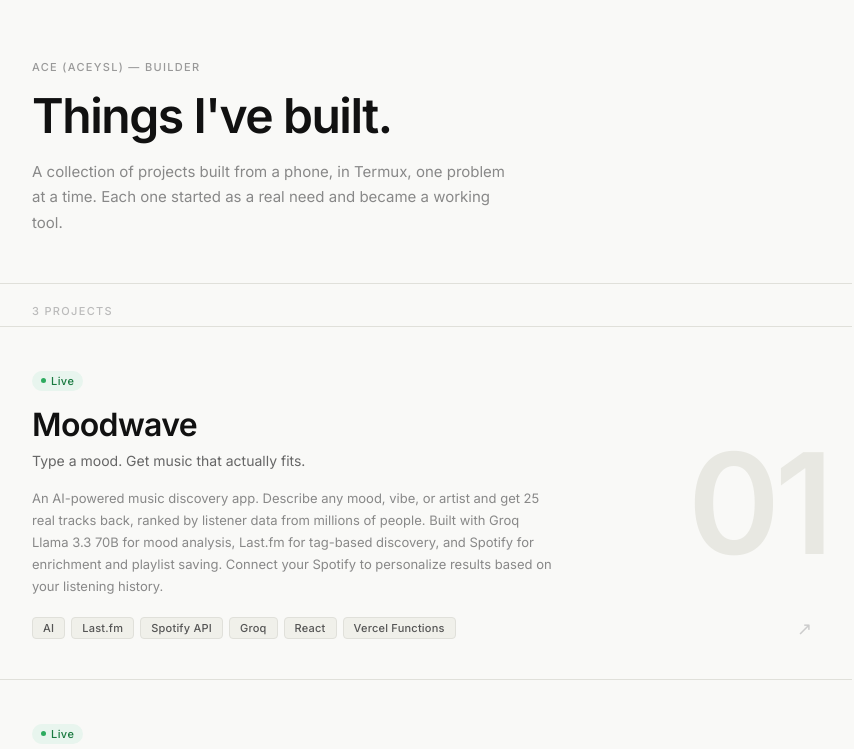
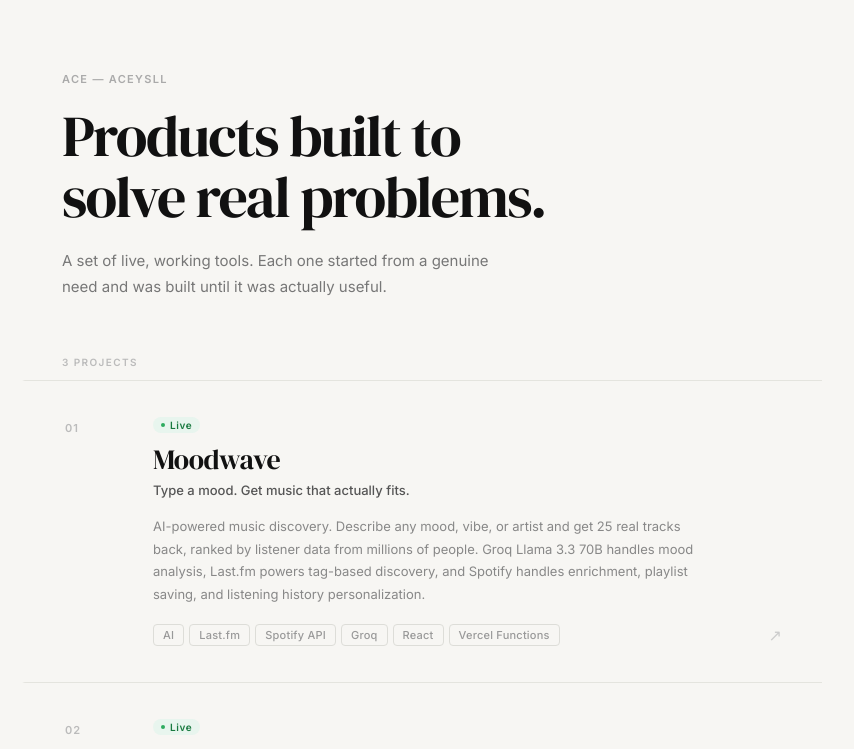
Before and after one commit to aceysll/portfolio, a React (Vite) app: page / in a window 1280 px wide. Shown: the top 749 px of the page, without its empty margins (218-1072 px from the left). Built offline with nearby package versions, Linux system fonts and the light colour scheme.

Commit message:
feat: animated portfolio with scroll reveals, staggered load, expand on click

```diff
--- a/src/App.jsx
+++ b/src/App.jsx
@@ -1,11 +1,11 @@
-import React from "react";
+import React, { useState, useEffect, useRef } from "react";
 
 const projects = [
   {
     id: 1,
     name: "Moodwave",
     tagline: "Type a mood. Get music that actually fits.",
-    description: "An AI-powered music discovery app. Describe any mood, vibe, or artist and get 25 real tracks back, ranked by listener data from millions of people. Built with Groq Llama 3.3 70B for mood analysis, Last.fm for tag-based discovery, and Spotify for enrichment and playlist saving. Connect your Spotify to personalize results based on your listening history.",
+    description: "AI-powered music discovery. Describe any mood, vibe, or artist and get 25 real tracks back, ranked by listener data from millions of people. Groq Llama 3.3 70B handles mood analysis, Last.fm powers tag-based discovery, and Spotify handles enrichment, playlist saving, and listening history personalization.",
     tags: ["AI", "Last.fm", "Spotify API", "Groq", "React", "Vercel Functions"],
     url: "https://moodwave-v3.vercel.app",
     status: "Live",
@@ -14,7 +14,7 @@ const projects = [
     id: 2,
     name: "Chopbot",
     tagline: "Upload a video. Get a reshuffled version back.",
-    description: "A browser-based video reshuffler. Upload any video, pick a clip length, and the app automatically chops it into equal segments, randomises their order, and stitches them into a new video for download. All processing happens client-side using FFmpeg.wasm, no server involved.",
+    description: "Browser-based video reshuffler. Upload any video, pick a clip length, and it chops the footage into segments, randomises the order, and stitches a new video ready for download. All processing runs entirely client-side via FFmpeg.wasm. No uploads, no server, no waiting.",
     tags: ["FFmpeg.wasm", "Video Processing", "React", "Client-side"],
     url: "https://chopbot.vercel.app",
     status: "Live",
@@ -22,66 +22,237 @@ const projects = [
   {
     id: 3,
     name: "Tailr",
-    tagline: "Paste your CV. Get a version that actually fits the job.",
-    description: "An AI-powered CV tailoring tool. Upload or paste your CV, add the job description, and Tailr rewrites your bullets to match the role and generates a cover letter. Download a polished, designed PDF ready to send. Built with Groq Llama 3.3 70B and pdf.js for CV extraction. 3 free tailorings per day.",
+    tagline: "Paste your CV. Get a version built for the job.",
+    description: "AI-powered CV tailoring. Upload or paste a CV, add the job description, and Tailr rewrites the bullets to match the role and generates a cover letter. The output is a polished, typeset PDF designed to stand out. Powered by Groq Llama 3.3 70B with pdf.js for document extraction.",
     tags: ["AI", "Groq", "pdf.js", "React", "Vercel Functions"],
     url: "https://usetailr.vercel.app",
     status: "Live",
   },
 ];
 
-function ProjectCard({ project, index }) {
-  const [hovered, setHovered] = React.useState(false);
+function useInView(options = {}) {
+  const ref = useRef(null);
+  const [inView, setInView] = useState(false);
+  useEffect(() => {
+    const el = ref.current;
+    if (!el) return;
+    const observer = new IntersectionObserver(([entry]) => {
+      if (entry.isIntersecting) { setInView(true); observer.disconnect(); }
+    }, { threshold: 0.1, ...options });
+    observer.observe(el);
+    return () => observer.disconnect();
+  }, []);
+  return [ref, inView];
+}
+
+function AnimatedCard({ project, index, globalDelay }) {
+  const [ref, inView] = useInView();
+  const [hovered, setHovered] = useState(false);
+  const [expanded, setExpanded] = useState(false);
+
+  const handleClick = (e) => {
+    e.preventDefault();
+    setExpanded(prev => !prev);
+  };
+
   return (
-    <a href={project.url} target="_blank" rel="noopener noreferrer"
-      onMouseEnter={() => setHovered(true)} onMouseLeave={() => setHovered(false)}
-      style={{ display: "block", position: "relative", padding: "40px", borderTop: "1px solid #e0e0da", transition: "background 0.2s", background: hovered ? "#f2f2ee" : "transparent", overflow: "hidden", cursor: "pointer" }}>
-      <div style={{ position: "absolute", right: 24, top: "50%", transform: "translateY(-50%)", fontSize: "clamp(80px, 14vw, 140px)", fontWeight: 600, color: "#e8e8e2", lineHeight: 1, userSelect: "none", pointerEvents: "none", letterSpacing: "-0.04em" }}>
+    <div
+      ref={ref}
+      style={{
+        opacity: inView ? 1 : 0,
+        transform: inView ? "translateY(0)" : "translateY(28px)",
+        transition: `opacity 0.6s ease ${globalDelay + index * 0.1}s, transform 0.6s ease ${globalDelay + index * 0.1}s`,
+      }}
+    >
+      <div
+        onMouseEnter={() => setHovered(true)}
+        onMouseLeave={() => setHovered(false)}
+        style={{
+          borderTop: "1px solid #e4e4de",
+          borderLeft: hovered || expanded ? "3px solid #c8a84b" : "3px solid transparent",
+          background: hovered || expanded ? "#f2f1ee" : "transparent",
+          transition: "background 0.3s ease, border-left 0.25s ease",
+          cursor: "pointer",
+        }}
+      >
+        {/* Main card row */}
+        <div
+          onClick={handleClick}
+          style={{ padding: "36px 40px", display: "flex", gap: 40, alignItems: "flex-start" }}
+        >
+          {/* Index */}
+          <div style={{ flexShrink: 0, width: 48, paddingTop: 4 }}>
+            <div style={{ fontSize: 11, fontWeight: 600, color: "#bbb", letterSpacing: "0.08em", fontFamily: "'Inter', sans-serif" }}>
               {String(index + 1).padStart(2, "0")}
             </div>
-      <div style={{ display: "inline-flex", alignItems: "center", gap: 5, marginBottom: 16, padding: "3px 9px", borderRadius: 20, background: "#e8f5ee", fontSize: 11, fontWeight: 500, color: "#1a7a40", letterSpacing: "0.04em" }}>
-        <span style={{ width: 5, height: 5, borderRadius: "50%", background: "#2dab5f", display: "inline-block" }} />
+          </div>
+
+          {/* Content */}
+          <div style={{ flex: 1, minWidth: 0 }}>
+            <div style={{ display: "flex", alignItems: "center", gap: 10, marginBottom: 10 }}>
+              <span style={{ display: "inline-flex", alignItems: "center", gap: 5, padding: "2px 8px", borderRadius: 20, background: "#e8f5ee", fontSize: 10, fontWeight: 600, color: "#1a7a40", letterSpacing: "0.06em" }}>
+                <span style={{ width: 4, height: 4, borderRadius: "50%", background: "#2dab5f", display: "inline-block" }} />
                 {project.status}
+              </span>
             </div>
-      <div style={{ fontSize: "clamp(22px, 5vw, 32px)", fontWeight: 600, letterSpacing: "-0.02em", lineHeight: 1.1, marginBottom: 8, color: "#111", maxWidth: "70%" }}>
+
+            <div style={{ fontFamily: "'DM Serif Display', Georgia, serif", fontSize: "clamp(20px, 4vw, 28px)", fontWeight: 400, letterSpacing: "-0.02em", lineHeight: 1.15, marginBottom: 6, color: "#111" }}>
               {project.name}
             </div>
-      <div style={{ fontSize: 14, color: "#666", marginBottom: 16, fontWeight: 400, maxWidth: "60%", lineHeight: 1.5 }}>
+
+            <div style={{ fontSize: 13, color: "#555", marginBottom: 14, fontWeight: 500, lineHeight: 1.5 }}>
               {project.tagline}
             </div>
-      <div style={{ fontSize: 13, color: "#888", lineHeight: 1.7, maxWidth: 520, marginBottom: 20 }}>
+
+            <div style={{ fontSize: 13, color: "#888", lineHeight: 1.75, marginBottom: 18, maxWidth: 560 }}>
               {project.description}
             </div>
-      <div style={{ display: "flex", flexWrap: "wrap", gap: 6 }}>
+
+            <div style={{ display: "flex", flexWrap: "wrap", gap: 5, alignItems: "center" }}>
               {project.tags.map((tag) => (
-          <span key={tag} style={{ padding: "3px 10px", borderRadius: 4, background: "#f0f0ea", fontSize: 11, color: "#555", fontWeight: 500, letterSpacing: "0.02em", border: "1px solid #e0e0da" }}>{tag}</span>
+                <span key={tag} style={{ padding: "3px 9px", borderRadius: 4, background: "transparent", fontSize: 11, color: "#999", fontWeight: 500, letterSpacing: "0.02em", border: "1px solid #ddddd8" }}>
+                  {tag}
+                </span>
               ))}
+              <span style={{ marginLeft: "auto", fontSize: 16, color: hovered || expanded ? "#111" : "#ccc", transition: "color 0.2s, transform 0.2s", display: "inline-block", transform: hovered && !expanded ? "translate(2px, -2px)" : expanded ? "rotate(90deg)" : "none" }}>
+                {expanded ? "↓" : "↗"}
+              </span>
             </div>
-      <div style={{ position: "absolute", bottom: 40, right: 40, fontSize: 18, color: hovered ? "#111" : "#ccc", transition: "color 0.2s, transform 0.2s", transform: hovered ? "translate(3px, -3px)" : "none" }}>↗</div>
+          </div>
+        </div>
+
+        {/* Expanded panel */}
+        <div style={{
+          overflow: "hidden",
+          maxHeight: expanded ? 160 : 0,
+          transition: "max-height 0.4s cubic-bezier(0.4, 0, 0.2, 1)",
+        }}>
+          <div style={{
+            padding: "0 40px 36px 128px",
+            display: "flex", alignItems: "center", gap: 16,
+            opacity: expanded ? 1 : 0,
+            transition: "opacity 0.3s ease 0.15s",
+          }}>
+            <a
+              href={project.url}
+              target="_blank"
+              rel="noopener noreferrer"
+              onClick={e => e.stopPropagation()}
+              style={{
+                display: "inline-flex", alignItems: "center", gap: 8,
+                padding: "11px 22px", borderRadius: 8,
+                background: "#111", color: "#f7f6f3",
+                fontSize: 13, fontWeight: 600,
+                textDecoration: "none",
+                transition: "background 0.2s, transform 0.2s",
+                letterSpacing: "-0.01em",
+              }}
+              onMouseEnter={e => { e.currentTarget.style.background = "#333"; e.currentTarget.style.transform = "translateY(-1px)"; }}
+              onMouseLeave={e => { e.currentTarget.style.background = "#111"; e.currentTarget.style.transform = "none"; }}
+            >
+              Visit {project.name} ↗
             </a>
+            <span style={{ fontSize: 12, color: "#bbb" }}>Opens in a new tab</span>
+          </div>
+        </div>
+      </div>
+    </div>
   );
 }
 
 export default function App() {
+  const [loaded, setLoaded] = useState(false);
+
+  useEffect(() => {
+    const t = setTimeout(() => setLoaded(true), 60);
+    return () => clearTimeout(t);
+  }, []);
+
   return (
-    <div style={{ maxWidth: 860, margin: "0 auto", minHeight: "100vh" }}>
-      <header style={{ padding: "60px 40px 48px", borderBottom: "1px solid #e0e0da" }}>
-        <div style={{ fontSize: 11, fontWeight: 500, letterSpacing: "0.12em", textTransform: "uppercase", color: "#999", marginBottom: 16 }}>Ace (aceysl) — Builder</div>
-        <h1 style={{ fontSize: "clamp(28px, 6vw, 48px)", fontWeight: 600, letterSpacing: "-0.03em", lineHeight: 1.1, color: "#111", marginBottom: 16 }}>Things I've built.</h1>
-        <p style={{ fontSize: 15, color: "#888", lineHeight: 1.7, maxWidth: 480, fontWeight: 400 }}>A collection of projects built from a phone, in Termux, one problem at a time. Each one started as a real need and became a working tool.</p>
+    <div style={{ fontFamily: "'Inter', system-ui, sans-serif", background: "#f7f6f3", minHeight: "100vh" }}>
+      <link href="https://fonts.googleapis.com/css2?family=DM+Serif+Display&family=Inter:wght@400;500;600&display=swap" rel="stylesheet" />
+      <style>{`
+        * { box-sizing: border-box; margin: 0; padding: 0; }
+        a { text-decoration: none; }
+        @media (prefers-reduced-motion: reduce) {
+          * { transition: none !important; animation: none !important; }
+        }
+      `}</style>
+
+      <div style={{ maxWidth: 800, margin: "0 auto" }}>
+
+        {/* Header - staggered load */}
+        <header style={{ padding: "72px 40px 56px" }}>
+          <div style={{
+            opacity: loaded ? 1 : 0,
+            transform: loaded ? "translateY(0)" : "translateY(16px)",
+            transition: "opacity 0.6s ease 0.05s, transform 0.6s ease 0.05s",
+          }}>
+            <div style={{ fontSize: 11, fontWeight: 600, letterSpacing: "0.12em", textTransform: "uppercase", color: "#aaa", marginBottom: 20 }}>
+              Ace — aceysll
+            </div>
+          </div>
+
+          <div style={{
+            opacity: loaded ? 1 : 0,
+            transform: loaded ? "translateY(0)" : "translateY(16px)",
+            transition: "opacity 0.6s ease 0.15s, transform 0.6s ease 0.15s",
+          }}>
+            <h1 style={{ fontFamily: "'DM Serif Display', Georgia, serif", fontSize: "clamp(36px, 7vw, 58px)", fontWeight: 400, letterSpacing: "-0.03em", lineHeight: 1.05, color: "#111", marginBottom: 20 }}>
+              Products built to<br />solve real problems.
+            </h1>
+          </div>
+
+          <div style={{
+            opacity: loaded ? 1 : 0,
+            transform: loaded ? "translateY(0)" : "translateY(16px)",
+            transition: "opacity 0.6s ease 0.25s, transform 0.6s ease 0.25s",
+          }}>
+            <p style={{ fontSize: 15, color: "#777", lineHeight: 1.75, maxWidth: 440, fontWeight: 400 }}>
+              A set of live, working tools. Each one started from a genuine need
+              and was built until it was actually useful.
+            </p>
+          </div>
         </header>
+
+        {/* Projects */}
         <main>
-        <div style={{ padding: "20px 40px 8px", fontSize: 11, fontWeight: 500, letterSpacing: "0.12em", textTransform: "uppercase", color: "#bbb" }}>{projects.length} Projects</div>
-        {projects.map((project, i) => (<ProjectCard key={project.id} project={project} index={i} />))}
-        <div style={{ borderTop: "1px solid #e0e0da" }} />
+          <div style={{
+            padding: "0 40px 12px",
+            fontSize: 10, fontWeight: 600,
+            letterSpacing: "0.14em", textTransform: "uppercase", color: "#bbb",
+            opacity: loaded ? 1 : 0,
+            transition: "opacity 0.6s ease 0.35s",
+          }}>
+            {projects.length} Projects
+          </div>
+
+          {projects.map((project, i) => (
+            <AnimatedCard key={project.id} project={project} index={i} globalDelay={0.1} />
+          ))}
+
+          <div style={{ borderTop: "1px solid #e4e4de" }} />
         </main>
+
+        {/* Footer */}
         <footer style={{ padding: "32px 40px", display: "flex", justifyContent: "space-between", alignItems: "center", flexWrap: "wrap", gap: 12 }}>
           <div style={{ fontSize: 12, color: "#bbb" }}>More coming.</div>
           <div style={{ display: "flex", gap: 20 }}>
-          <a href="https://x.com/aceysll" target="_blank" rel="noopener noreferrer" style={{ fontSize: 12, color: "#999" }} onMouseEnter={e => e.target.style.color="#111"} onMouseLeave={e => e.target.style.color="#999"}>X / Twitter</a>
-          <a href="mailto:aceysl22@gmail.com" style={{ fontSize: 12, color: "#999" }} onMouseEnter={e => e.target.style.color="#111"} onMouseLeave={e => e.target.style.color="#999"}>Email</a>
+            <a href="https://x.com/aceysll" target="_blank" rel="noopener noreferrer"
+              style={{ fontSize: 12, color: "#999", transition: "color 0.15s" }}
+              onMouseEnter={e => e.target.style.color = "#111"}
+              onMouseLeave={e => e.target.style.color = "#999"}>
+              X / Twitter
+            </a>
+            <a href="mailto:dharnyel22@gmail.com"
+              style={{ fontSize: 12, color: "#999", transition: "color 0.15s" }}
+              onMouseEnter={e => e.target.style.color = "#111"}
+              onMouseLeave={e => e.target.style.color = "#999"}>
+              Email
+            </a>
           </div>
         </footer>
       </div>
+    </div>
   );
 }
```
Lines whose indentation alone changed are shown as unchanged.
